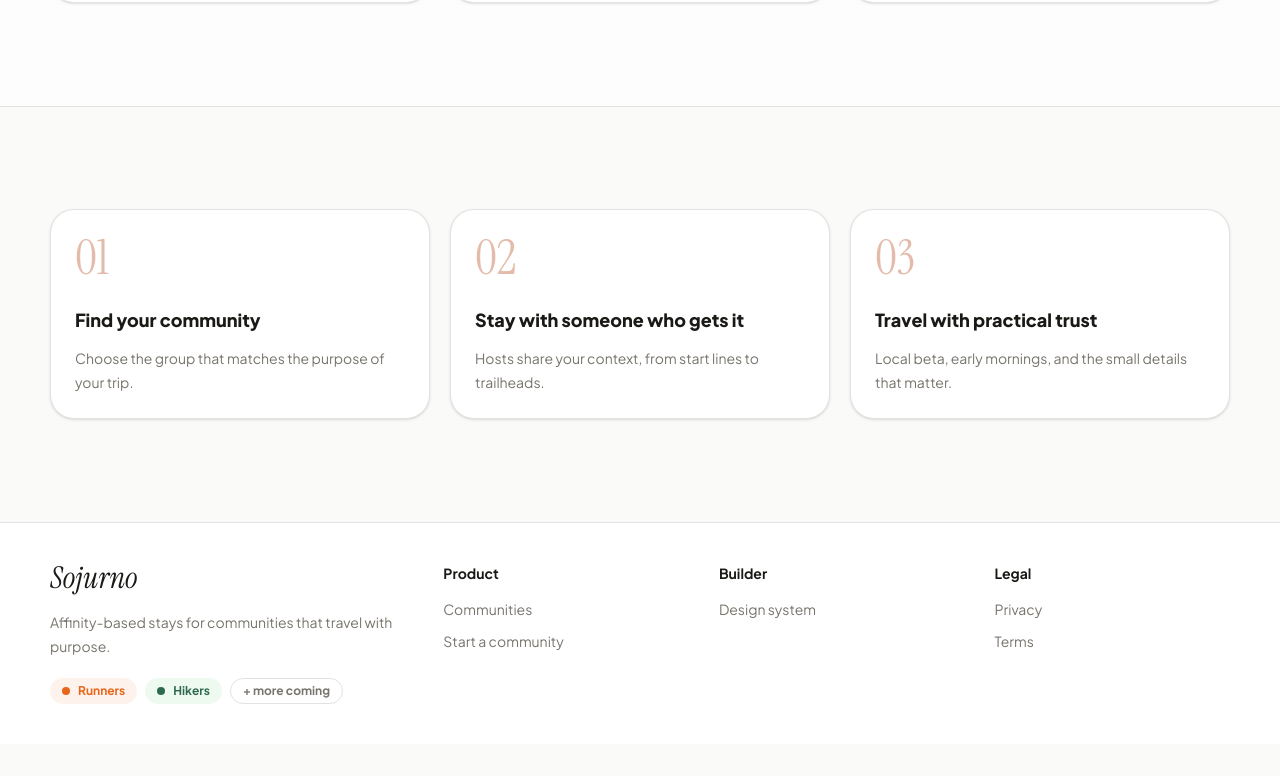
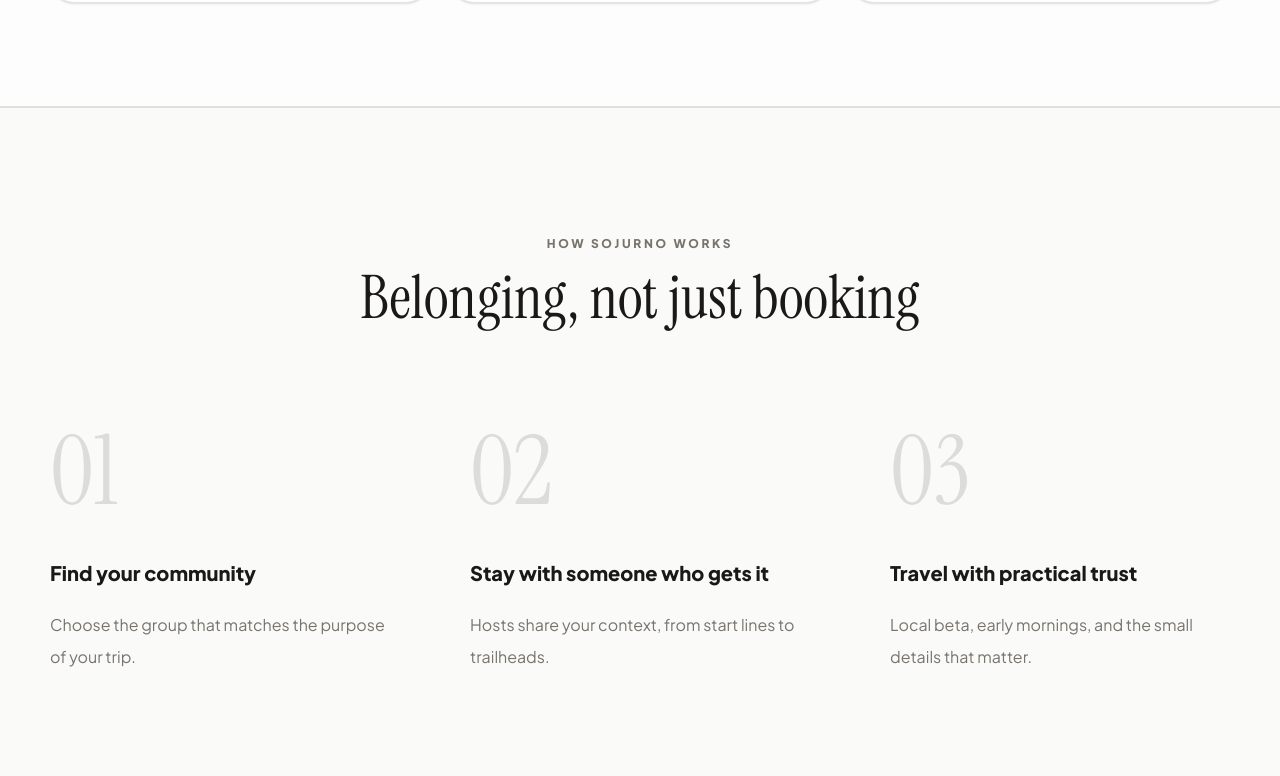
Before and after one commit to vinceang/sojurno, a React (Vite) app: page / in a window 1280 px wide. Shown: the part 2224-3000 px from the top of the page. Before the commit the page ends 2968 px from the top, so only its background shows below. Built offline with nearby package versions, Linux system fonts and the light colour scheme.

Commit message:
feat: align how-it-works section with design reference

```diff
--- a/src/i18n/messages.ts
+++ b/src/i18n/messages.ts
@@ -24,6 +24,7 @@
   'landing.searchButton': 'Search',
   'landing.anyDates': 'Any dates',
   'landing.cta': 'Explore communities',
+  'landing.howEyebrow': 'How Sojurno works',
   'landing.howTitle': 'Belonging, not just booking',
   'landing.stepOneTitle': 'Find your community',
   'landing.stepOneBody': 'Choose the group that matches the purpose of your trip.',
@@ -118,6 +119,7 @@
   'landing.searchButton': 'Buscar',
   'landing.anyDates': 'Cualquier fecha',
   'landing.cta': 'Explorar comunidades',
+  'landing.howEyebrow': 'Cómo funciona Sojurno',
   'landing.howTitle': 'Pertenencia, no solo reserva',
   'landing.stepOneTitle': 'Encuentra tu comunidad',
   'landing.stepOneBody': 'Elige el grupo que coincide con el propósito de tu viaje.',
@@ -209,6 +211,7 @@
   'landing.searchButton': 'Rechercher',
   'landing.anyDates': 'Toutes dates',
   'landing.cta': 'Explorer les communautés',
+  'landing.howEyebrow': 'Comment fonctionne Sojurno',
   'landing.howTitle': 'Appartenance, pas seulement réservation',
   'landing.stepOneTitle': 'Trouvez votre communauté',
   'landing.stepOneBody': 'Choisissez le groupe qui correspond au but de votre voyage.',
--- a/src/pages/LandingPage.tsx
+++ b/src/pages/LandingPage.tsx
@@ -57,19 +57,25 @@
         </div>
       </section>
 
-      <section className="sj-section">
-        <div className="sj-container grid gap-5 md:grid-cols-3">
+      <section className="border-y border-border bg-background py-24 md:py-32">
+        <div className="sj-container">
+          <div className="text-center">
+            <p className="text-xs font-extrabold uppercase tracking-[0.22em] text-text-muted">{t('landing.howEyebrow')}</p>
+            <h2 className="sj-display mt-4 text-5xl leading-none md:text-6xl">{t('landing.howTitle')}</h2>
+          </div>
+          <div className="mt-24 grid gap-14 md:grid-cols-3 md:gap-20">
             {[
               [t('landing.stepOneTitle'), t('landing.stepOneBody')],
               [t('landing.stepTwoTitle'), t('landing.stepTwoBody')],
               [t('landing.stepThreeTitle'), t('landing.stepThreeBody')],
             ].map(([title, body], index) => (
-            <article className="rounded-xl border border-border bg-card p-6 shadow-sm" key={title}>
-              <span className="sj-display text-5xl text-accent/40">0{index + 1}</span>
-              <h3 className="mt-6 text-lg font-extrabold">{title}</h3>
-              <p className="mt-3 text-sm leading-6 text-text-muted">{body}</p>
+              <article key={title}>
+                <span className="sj-display block text-7xl leading-none text-[rgba(26,25,22,0.13)] md:text-8xl">0{index + 1}</span>
+                <h3 className="mt-10 text-xl font-extrabold leading-tight">{title}</h3>
+                <p className="mt-6 max-w-sm text-base leading-8 text-text-muted">{body}</p>
               </article>
             ))}
+          </div>
         </div>
       </section>
     </>
```
Lines whose indentation alone changed are shown as unchanged.
